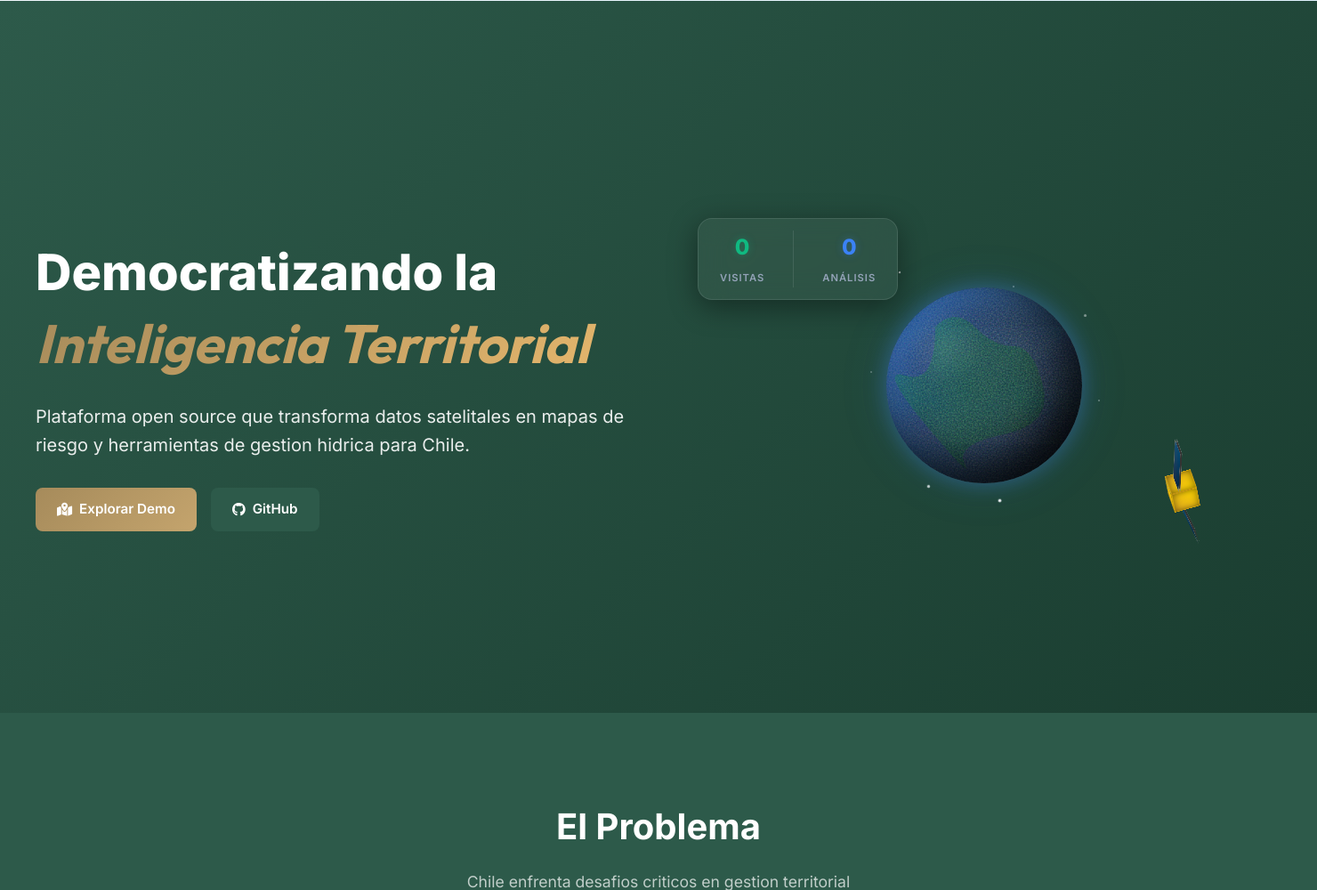
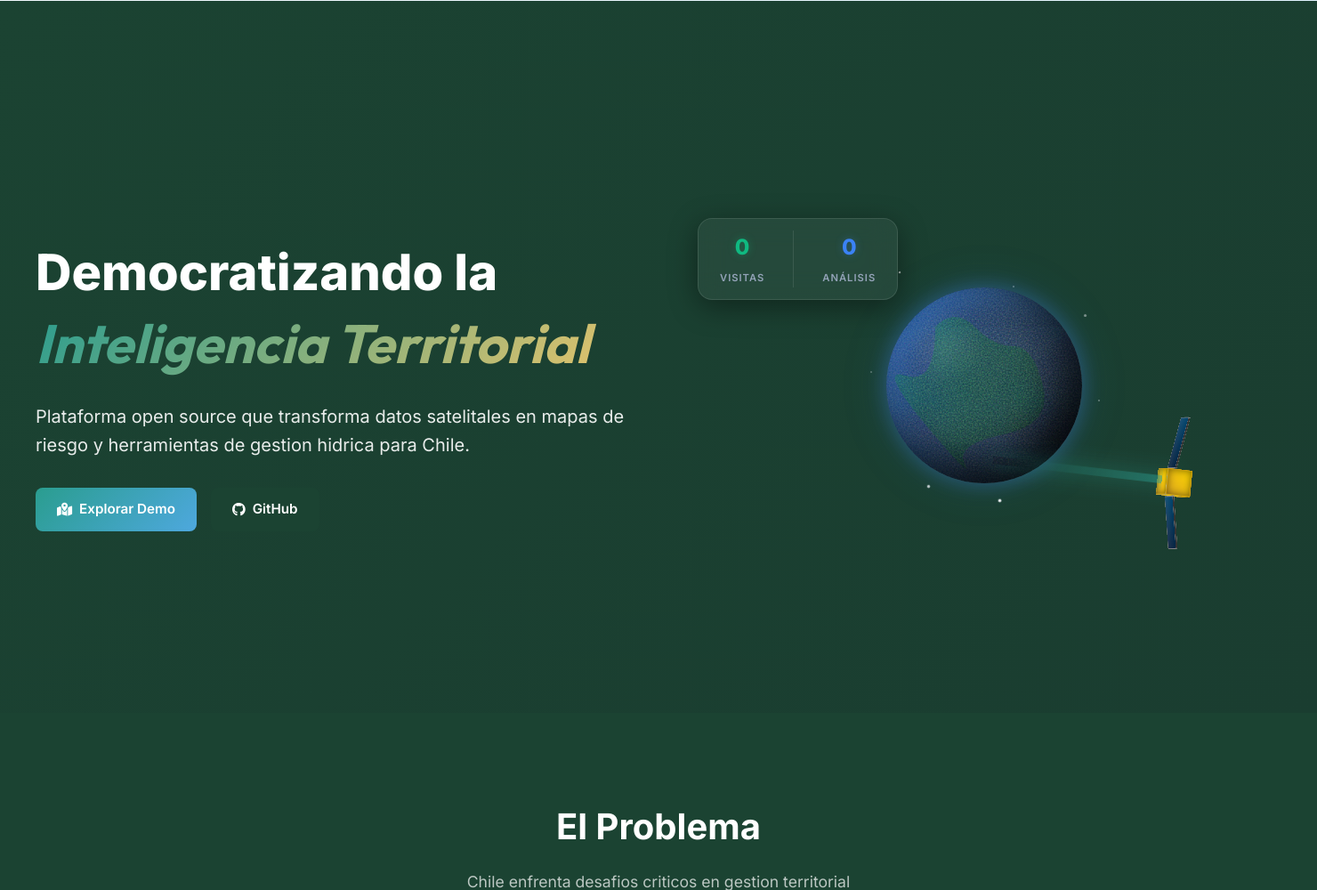
Before and after one commit to theChosen16/Demo_geofeedback, a Flask app: page / in a window 1480 px wide. Shown: the part 2049-3049 px from the top of the page at 89% size. Run offline with Flask 3, Linux system fonts and the light colour scheme; data that the repository does not hold is empty; some libraries are stand-ins or nearby versions.

Commit message:
design: redesign visual theme to organic Earth & Nature colors and enhance 3D satellite animation with dynamically layered occlusion and dynamic scanning beam

```diff
--- a/api/static/css/app.css
+++ b/api/static/css/app.css
@@ -1,18 +1,18 @@
       :root {
-          /* Elegant Natural Color Palette */
-          --primary: #2D5A4A;
-          --primary-light: #3D7A5F;
-          --secondary: #A68B5B;
-          --secondary-light: #C4A46D;
-          --accent: #E8B86D;
+          /* Elegant Natural Earth & Nature Color Palette */
+          --primary: #1B4332;       /* Verde bosque profundo (bosques y follaje nativo) */
+          --primary-light: #2D6A4F; /* Verde esmeralda (vegetación activa y clorofila) */
+          --secondary: #2A9D8F;     /* Azul/verde oceánico (glaciares, lagos y el mar) */
+          --secondary-light: #4EA8DE; /* Azul cielo claro (atmósfera) */
+          --accent: #E9C46A;        /* Dorado solar (el sol que da vida al planeta) */
           --danger: #C45B5B;
-          --text: #2C3E2D;
-          --text-light: #5A6B5C;
-          --background: #FAFAF8;
+          --text: #1A2F25;          /* Verde selva ultra-oscuro para lectura */
+          --text-light: #5A8F76;    /* Verde menta suave */
+          --background: #F4F9F6;    /* Blanco menta/aire fresco (orgánico muy sutil) */
           --white: #ffffff;
-          --border: #D4CFC4;
-          --shadow: 0 4px 6px -1px rgba(45, 90, 74, 0.1);
-          --shadow-lg: 0 10px 15px -3px rgba(45, 90, 74, 0.15);
+          --border: #D2DFD8;        /* Gris menta suave para separadores */
+          --shadow: 0 4px 6px -1px rgba(27, 67, 50, 0.08);
+          --shadow-lg: 0 10px 15px -3px rgba(27, 67, 50, 0.12);
           --demo-map-height: 550px;
           /* Modern Typography */
           --font-accent: 'Outfit', sans-serif;
@@ -236,8 +236,28 @@
           top: 50%; left: 50%;
           width: 550px; height: 550px; /* Increased Orbit diameter (Halo) */
           transform-style: preserve-3d;
-          transform: translate(-50%, -50%) rotateX(15deg); /* Halo Orbit: Less tilt to circle perimeter */
+          transform: translate(-50%, -50%) rotateX(65deg) rotateY(15deg); /* Halo Orbit: Accentuated 3D perspective */
           animation: orbitRotate 20s linear infinite;
+      }
+
+      /* Dynamic Scanning Laser Beam */
+      .scanning-beam {
+          position: absolute;
+          top: 15px;
+          left: 15px;
+          width: 4px;
+          height: 220px; /* Longitude of scanning ray to touch the earth */
+          background: linear-gradient(to bottom, rgba(42, 157, 143, 0.8) 0%, rgba(78, 168, 222, 0) 100%);
+          transform-origin: top center;
+          transform: rotateX(90deg);
+          box-shadow: 0 0 15px rgba(42, 157, 143, 0.6);
+          animation: laserScan 2s ease-in-out infinite alternate;
+          pointer-events: none;
+          z-index: -1;
+      }
+      @keyframes laserScan {
+          0% { opacity: 0.3; transform: rotateX(90deg) rotateY(-8deg) scaleX(1); }
+          100% { opacity: 0.85; transform: rotateX(90deg) rotateY(8deg) scaleX(2.5); }
       }
 
       .satellite-body-group {
--- a/api/templates/index.html
+++ b/api/templates/index.html
@@ -439,6 +439,9 @@
                          <div class="panel-face panel-front"></div>
                          <div class="panel-face panel-back"></div>
                     </div>
+
+                    <!-- Dynamic Scanning Laser Beam -->
+                    <div class="scanning-beam"></div>
                 </div>
             </div>
 
```
Also changed, not shown: other parts of api/static/css/app.css (+18 -13 lines).
